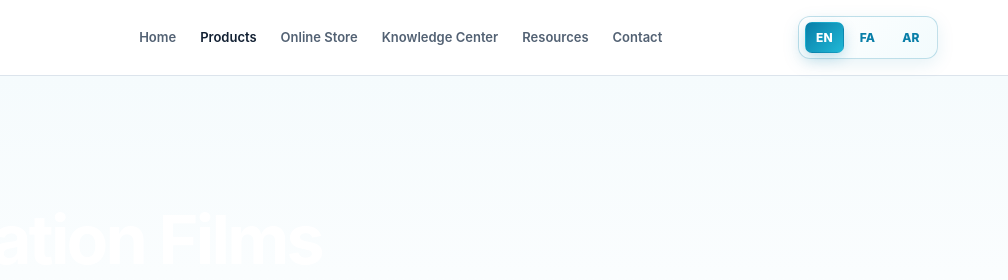
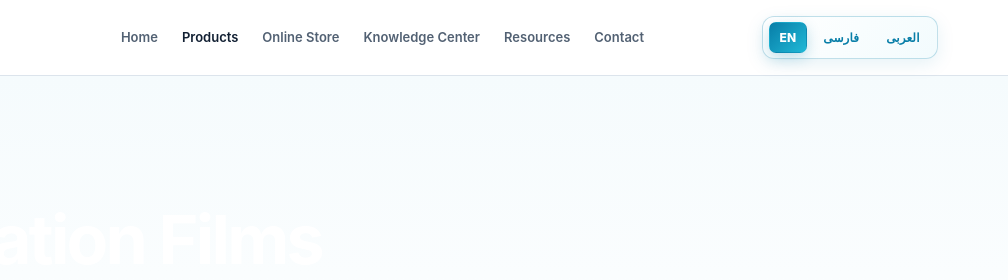
Before and after one commit to wEhrox-hebgoh-4waxti/SecPack, a plain HTML site: page pages/lamination-films.html in a window 1280 px wide. Shown: the top 280 px of the page, 272-1280 px from the left. Drawn offline with Linux system fonts and the light colour scheme.

Commit message:
Use native language names in selector

```diff
--- a/pages/lamination-films.html
+++ b/pages/lamination-films.html
@@ -18,7 +18,7 @@
 <a class="skip-link" href="#main-content" data-i18n="d.lamination-films.02">Skip to content</a>
 <header class="topbar"><a class="brand" href="../index.html"><img src="../logo.jpg" data-i18n-alt="common.logoAlt" alt="SEC PACK"><span><b>SEC PACK</b><small data-i18n="d.lamination-films.03">International Trade & Sourcing</small></span></a>
 <nav data-i18n-aria-label="common.primaryNav" aria-label="Primary navigation"><a href="../index.html" data-i18n="nav.home">Home</a><a class="active" href="products.html" data-i18n="nav.products">Products</a><a href="store.html" data-i18n="nav.store">Online Store</a><a href="market.html" data-i18n="nav.knowledge">Knowledge Center</a><a href="documents.html" data-i18n="nav.resources">Resources</a><a href="contact.html" data-i18n="nav.contact">Contact</a></nav>
-<div class="langs" data-i18n-aria-label="common.languageSelector" aria-label="Language selector" aria-label="Language"><button data-lang="en">EN</button><button data-lang="fa">FA</button><button data-lang="ar">AR</button></div></header>
+<div class="langs" data-i18n-aria-label="common.languageSelector" aria-label="Language selector" aria-label="Language"><button data-lang="en">EN</button><button data-lang="fa">فارسی</button><button data-lang="ar">العربی</button></div></header>
 <main id="main-content">
 <section class="page-hero"><span class="eyebrow" data-i18n="d.lamination-films.04">SEC PACK · PRODUCT</span><h1><span data-i18n="page.lamination-films.01">Lamination Films</span></h1><p><span data-i18n="page.lamination-films.02">B2B sourcing for BOPP, PET and MPET lamination films for paper, board, printing and packaging applications.</span></p><div class="actions"><a class="btn primary" href="store.html" data-i18n="d.lamination-films.05">Request / Order</a><a class="btn ghost" href="contact.html" data-i18n="d.lamination-films.06">Discuss specifications</a></div></section>
 <section class="section"><div class="section-head"><span class="eyebrow"><span data-i18n="page.lamination-films.03">SPECIFICATION</span></span><h2 data-i18n="d.lamination-films.07">Built around the buyer's actual requirement.</h2><p data-i18n="d.lamination-films.08">Specification-led sourcing for BOPP, PET and MPET films used in printing, finishing, paper and board lamination and packaging applications.</p></div>
```
